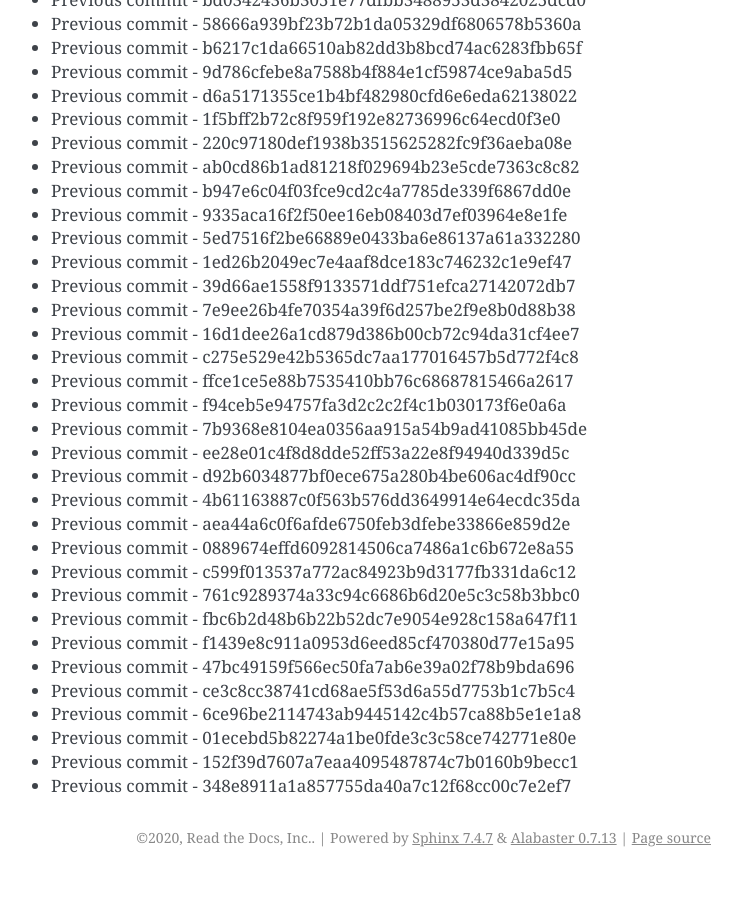
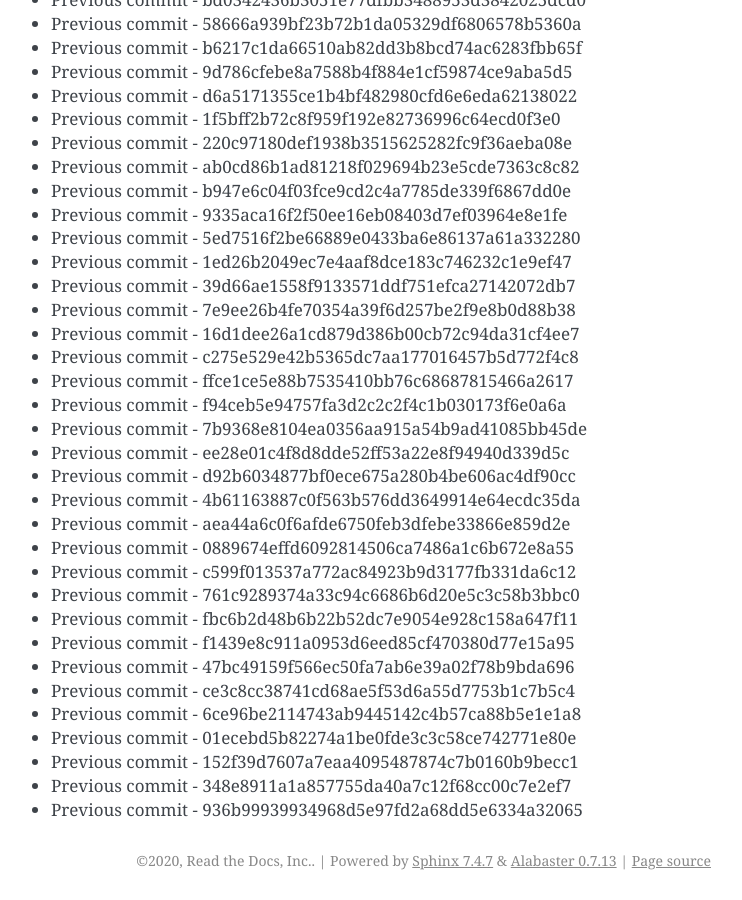
Before and after one commit to readthedocs/rtd-git-stresstest, a Sphinx documentation site: the page built from docs/updates.rst, in a window 1280 px wide and 900 px high, scrolled down 13791 px. Shown: the whole window, without its empty margins (399-1141 px from the left). Built offline with Sphinx 7.4.7, drawn with Linux system fonts in a browser that asks for light colours; before the commit the page ends 14668 px from its top, so only the background shows below that.

Commit message:
Generating commit from previous: 936b99939934968d5e97fd2a68dd5e6334a32065

```diff
--- a/docs/updates.rst
+++ b/docs/updates.rst
@@ -611,3 +611,4 @@ It can be tested for any performance characteristics.
 * Previous commit - 01ecebd5b82274a1be0fde3c3c58ce742771e80e
 * Previous commit - 152f39d7607a7eaa4095487874c7b0160b9becc1
 * Previous commit - 348e8911a1a857755da40a7c12f68cc00c7e2ef7
+* Previous commit - 936b99939934968d5e97fd2a68dd5e6334a32065
```
